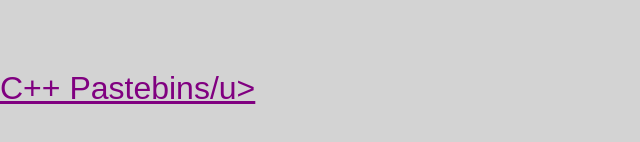
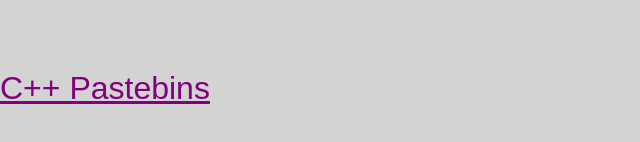
Before and after one commit to MThakkarCOCC/mthakkarcocc.github.io, a plain HTML site: page CS161/index.html in a window 1280 px wide. Shown: the part 216-358 px from the top of the page, 0-640 px from the left. Drawn offline with Linux system fonts and the light colour scheme.

Commit message:
fixing underline cs160

```diff
--- a/CS161/index.html
+++ b/CS161/index.html
@@ -14,7 +14,7 @@
 <br></br>
 
 <ul>
-<h3><u>C++ Pastebins/u></h3>
+<h3><u>C++ Pastebins</u></h3>
 <br></br>
 <br></br>
 </ul>
```
